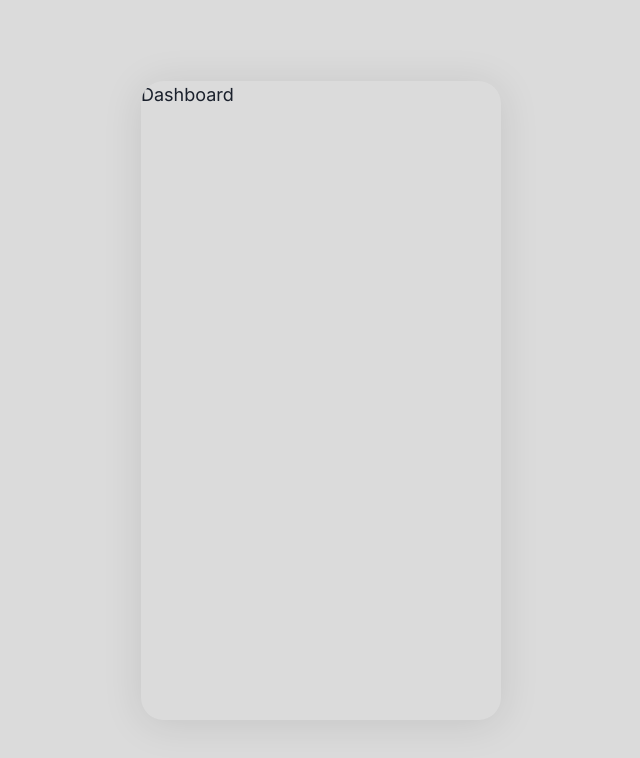
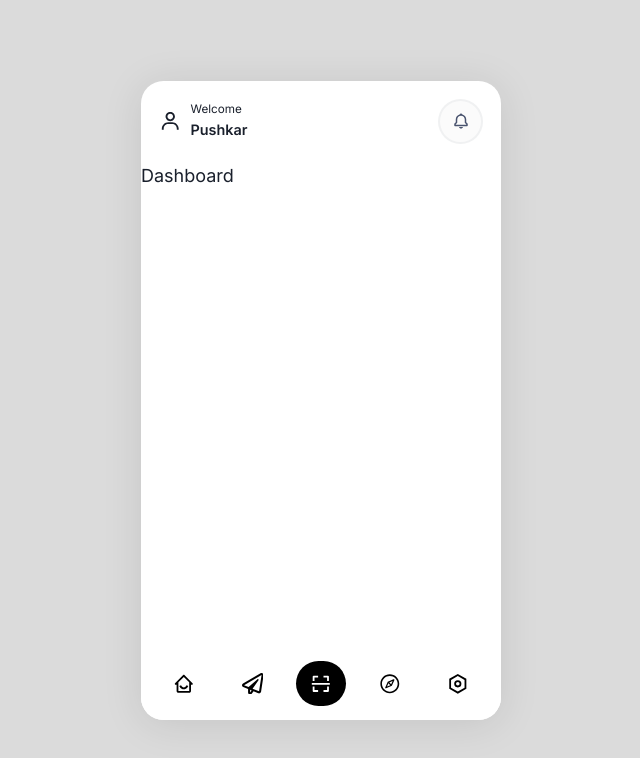
Before and after one commit to dark-circles-2022/panda-wallet, a React (Create React App) app: page /dashboard in a window 1280 px wide. Shown: the top 758 px of the page, without its empty margins (319-959 px from the left). Built offline with nearby package versions, Linux system fonts and the light colour scheme.

Commit message:
Update Dashboard

```diff
--- a/src/screens/Dashboard.tsx
+++ b/src/screens/Dashboard.tsx
@@ -1,7 +1,19 @@
-import { Text } from '@chakra-ui/react';
+import { Box } from '@chakra-ui/react';
+import BottomMenu from '../components/common/BottomMenu';
+import UserTopBar from '../components/common/UserTopBar';
 
 const Dashboard = () => {
-  return <Text>Dashboard</Text>;
+  return (
+    <Box
+      bgColor={'white'}
+      h="full"
+      w="full"
+    >
+      <UserTopBar />
+      Dashboard
+      <BottomMenu />
+    </Box>
+  );
 };
 
 export default Dashboard;
```
